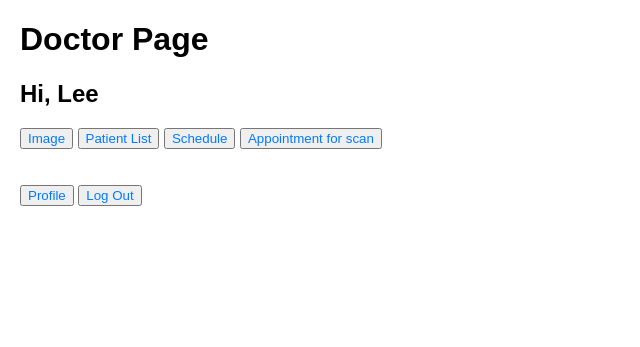
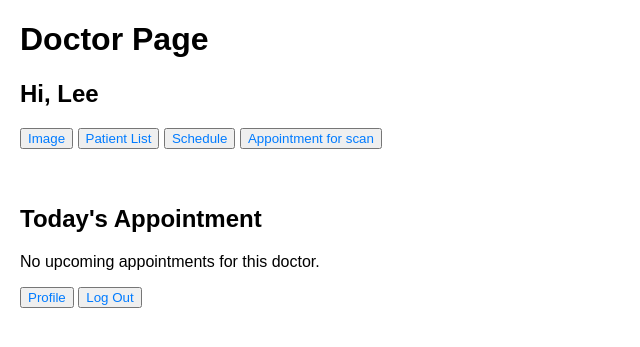
Before and after one commit to Zining919/FinalYearProject, a Flask app: page /doctor/d1013 in a window 1280 px wide. Shown: the top 347 px of the page, without its empty margins (0-640 px from the left). Run offline with Flask 3, Linux system fonts and the light colour scheme.

Commit message:
doctors can view their appointments

```diff
--- a/app.py
+++ b/app.py
@@ -270,12 +270,33 @@ def add_record(staff_type, staff_id):
 def doctors_index(id):
     # Load nurse data from the database or file
     doctors = load_db(DOCTORS_FILE)
+    patients = load_db(PATIENTS_FILE)
 
-    # Search for the nurse with the given ID
+    db = []
+
+    # Search for the doctor with the given ID
     for doctor in doctors:
         if id == doctor["id"]:
             print(doctor["name"])
-            return render_template("doctors/doctors_index.html", doctor=doctor)
+            # Loop through the patients to find their appointments
+            for patient in patients:
+                if 'appointment' in patient:  # Ensure appointments exist for the patient
+                    for app in patient['appointment']:
+                        # Check if the appointment is for the doctor and on today's date
+                        if app.get('doctor_name') == doctor['name']:
+                            try:
+                                appointment_date = datetime.strptime(app['date'], '%Y-%m-%d').date()
+                                # Check if the appointment date is today
+                                if appointment_date == datetime.now().date():
+                                    db.append(app)
+                            except ValueError:
+                                print(f"Skipping invalid date format: {app['date']}")
+            break  # Assuming one doctor is found, no need to loop further
+
+    db.sort(key=lambda app: datetime.strptime(f"{app['date']} {app['time']}", '%Y-%m-%d %H:%M'))
+    print(db)  # Add print statements for debugging purposes
+    return render_template("doctors/doctors_index.html", doctor=doctor, db=db, patients=patients)
+
 
 
 @app.route("/nurse/<string:id>")
@@ -741,7 +762,5 @@ def doctor_schedule(id):
 
 
 
-
-
 if __name__ == "__main__":
     app.run(debug=True, port=5000)
--- a/patients.json
+++ b/patients.json
@@ -18,7 +18,7 @@
                 "patient_name": "Lim Ha Ha",
                 "department": "Neurology",
                 "doctor_name": "Lee",
-                "date": "2025-02-15",
+                "date": "2025-03-01",
                 "time": "13:00",
                 "status": "active"
             },
@@ -28,7 +28,7 @@
                 "patient_name": "Lim Ha Ha",
                 "department": "Neurology",
                 "doctor_name": "Tan",
-                "date": "2025-03-01",
+                "date": "2025-02-14",
                 "time": "12:00",
                 "status": "active"
             }
@@ -54,8 +54,8 @@
                 "patient_name": "Tan See See",
                 "department": "Neurology",
                 "doctor_name": "Tan",
-                "date": "2025-02-01",
-                "time": "10:30",
+                "date": "2025-02-14",
+                "time": "12:30",
                 "status": "active"
             }
         ]
@@ -113,6 +113,18 @@
         "address": "123",
         "departments": [
             "Neurology"
+        ],
+        "appointment": [
+            {
+                "num": 1,
+                "patient_id": "10006",
+                "patient_name": "Abu",
+                "department": "Neurology",
+                "doctor_name": "Tan",
+                "date": "2025-02-14",
+                "time": "10:00",
+                "status": "active"
+            }
         ]
     },
     {
--- a/templates/doctors/doctors_index.html
+++ b/templates/doctors/doctors_index.html
@@ -16,6 +16,49 @@
         </div>
         <br><br>
 
+        <h2>Today's Appointment</h2>
+        <section>
+            {% if db %}
+                <table>
+                    <thead>
+                        <tr>
+                            <th>#</th>
+                            <th>Patient ID</th>
+                            <th>Patient Name</th>
+                            <th>Appointment Time</th>
+                            <th>Status</th>
+                            <th>Action</th>
+                        </tr>
+                    </thead>
+                    <tbody>
+                        {% for app in db %}
+                            <tr>
+                                <td>{{ loop.index }}</td>
+                                <td>{{ app['patient_id'] }}</td>
+                                <td>{{ app['patient_name'] }}</td>
+                                <td>{{ app['date'] }} at {{ app['time'] }}</td>
+                                <td>{{ app['status'] }}</td>
+                                <td>
+                                    <table class="action-table">
+                                        <tr>
+                                            <td>
+                                                <span style="color: green">Yes</span>
+                                            </td>
+                                            <td>
+                                                <span style="color: red">No</span>
+                                            </td>
+                                        </tr>
+                                    </table>
+                                </td>
+                            </tr>
+                        {% endfor %}
+                    </tbody>
+                </table>
+            {% else %}
+                <p>No upcoming appointments for this doctor.</p>
+            {% endif %}
+        </section>
+
         <button><a href="/doctor_profile/{{doctor.id}}">Profile</a></button>
         <button><a href="/">Log Out</a></button>
     </body>
```
Also changed, not shown: templates/doctors/doctors_schedule.html (+29 -16 lines).
